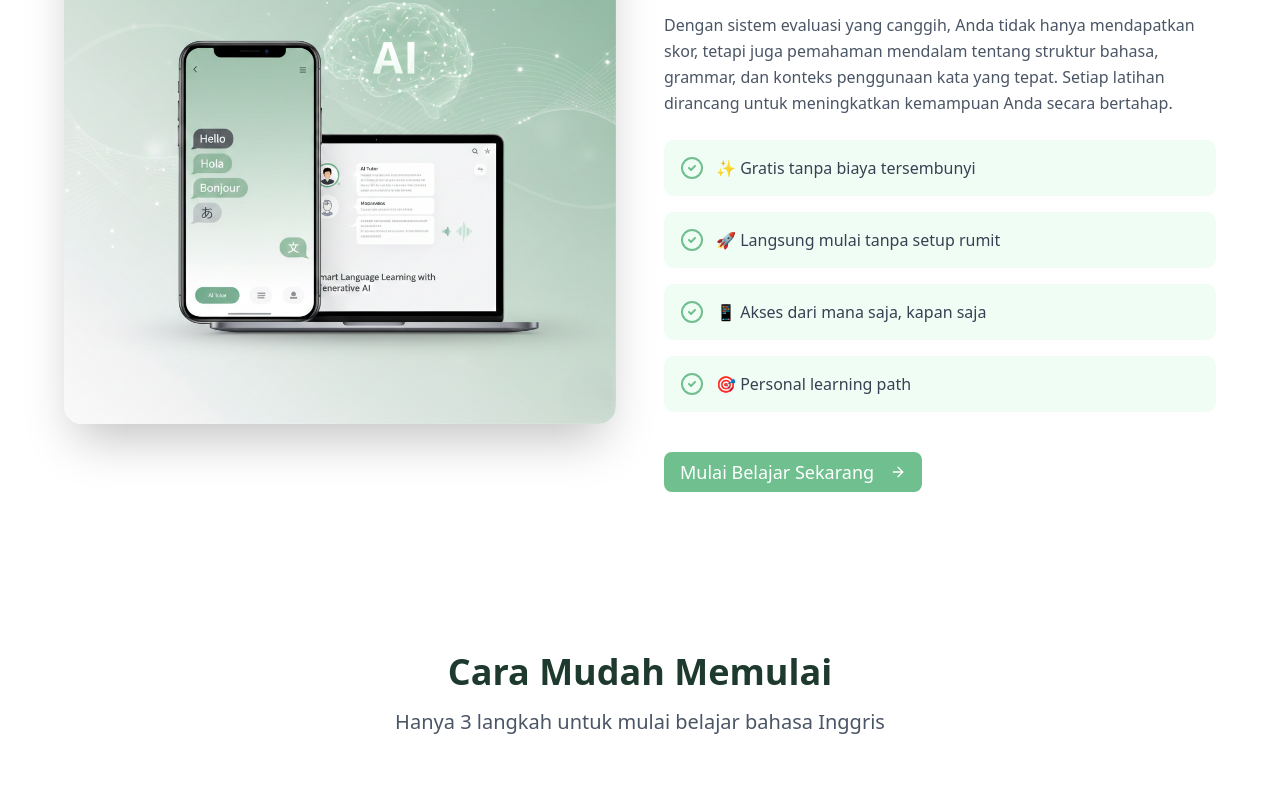
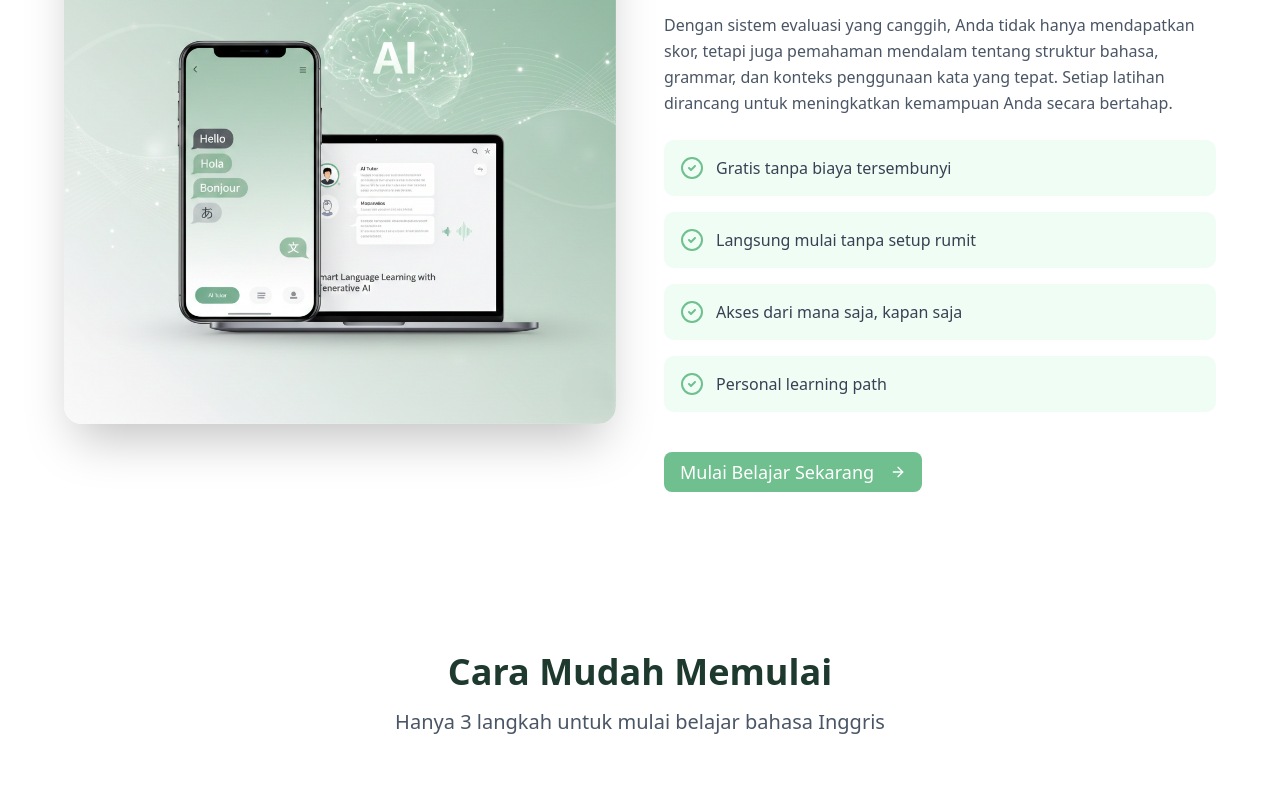
Before and after one commit to Makima-1214/Learnlang, a Next.js app: page / in a window 1280 px wide. Shown: the part 2060-2858 px from the top of the page. Built offline with nearby package versions, Linux system fonts and the light colour scheme; no server answers.

Commit message:
refactor: remove emojis from benefits list for cleaner presentation

```diff
--- a/app/page.js
+++ b/app/page.js
@@ -87,10 +87,10 @@ export default function LandingPage() {
   ];
 
   const benefits = [
-    "✨ Gratis tanpa biaya tersembunyi",
-    "🚀 Langsung mulai tanpa setup rumit",
-    "📱 Akses dari mana saja, kapan saja",
-    "🎯 Personal learning path",
+    "Gratis tanpa biaya tersembunyi",
+    "Langsung mulai tanpa setup rumit",
+    "Akses dari mana saja, kapan saja",
+    "Personal learning path",
   ];
 
   const stats = [
```
